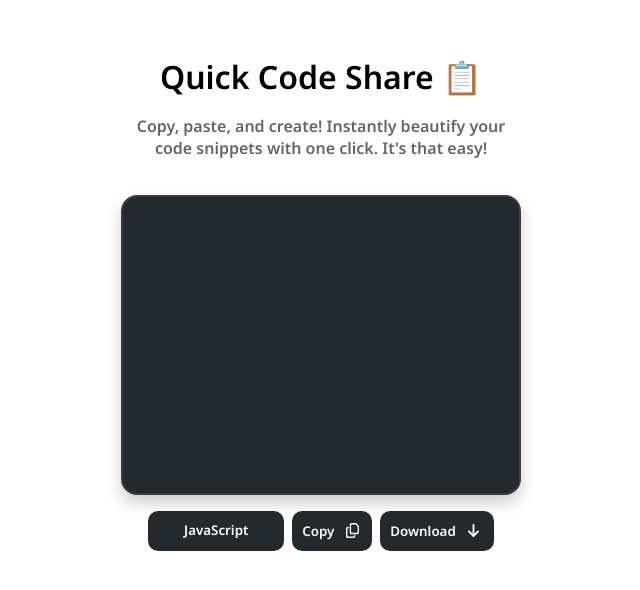
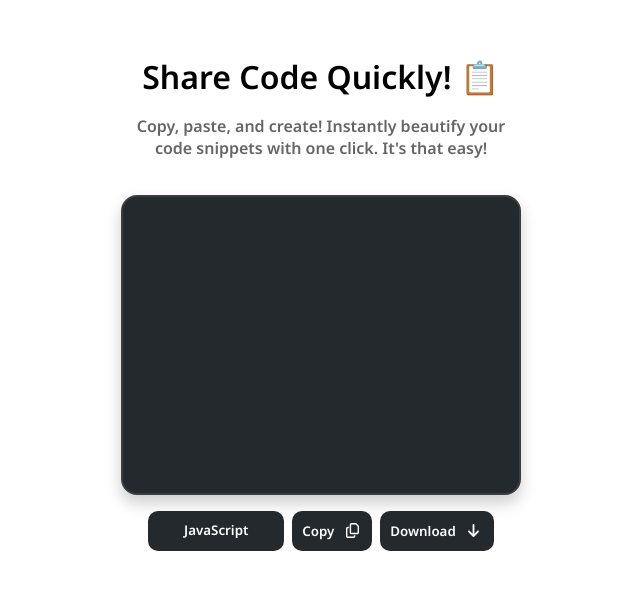
Before and after one commit to code2img/code2img.github.io, a plain HTML site: page index.html in a window 1280 px wide. Shown: the part 108-698 px from the top of the page, without its empty margins (319-959 px from the left). Drawn offline with Linux system fonts and the light colour scheme; a web font is replaced by a local one.

Commit message:
Title update

```diff
--- a/index.html
+++ b/index.html
@@ -207,7 +207,7 @@
   </head>
 
   <body>
-    <h1 class="title">Quick Code Share 📋</h1>
+    <h1 class="title">Share Code Quickly! 📋</h1>
     <div class="caption">
       Copy, paste, and create! Instantly beautify your code snippets with one
       click. It's that easy!
```
